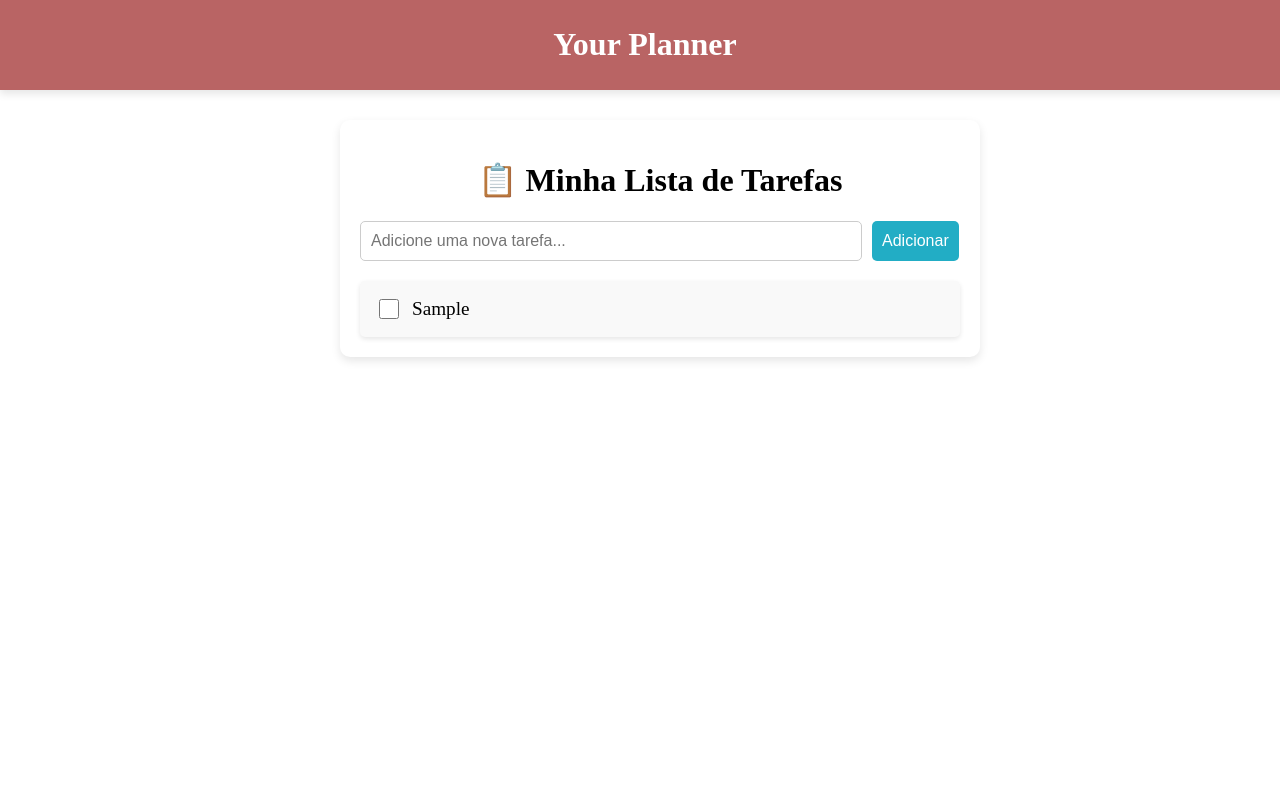
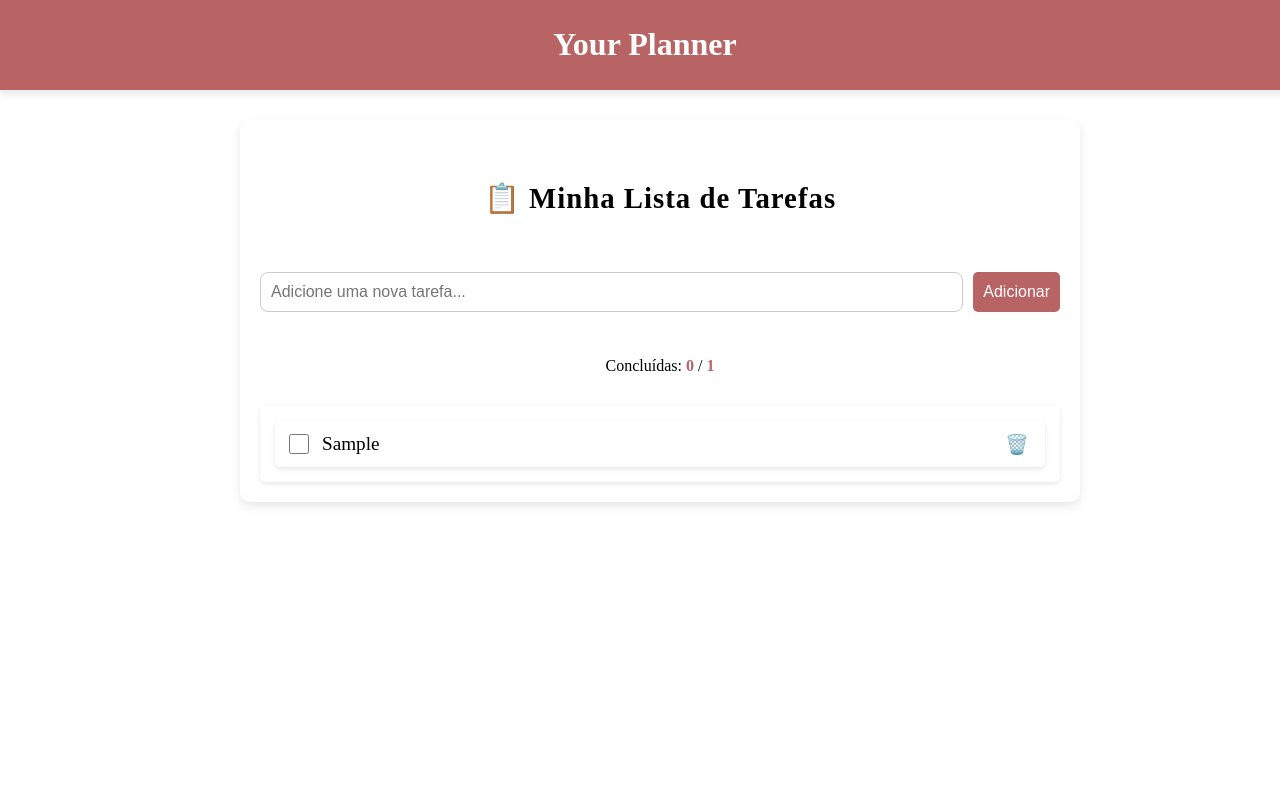
Before and after one commit to larissabenvenuti/MindAlign, a React (Vite) app: page /list in a window 1280 px wide. Both pictures are taken after typing "Sample" into the empty fields and a click on the button "Adicionar". Shown: the top 800 px of the page. Built offline with nearby package versions, Linux system fonts and the light colour scheme.

Commit message:
List Changes

```diff
--- a/src/pages/Calendar/calendar.jsx
+++ b/src/pages/Calendar/calendar.jsx
@@ -21,7 +21,7 @@ export const CalendarContainer = styled.div`
 `;
 
 export const CalendarWrapper = styled.div`
-  width: 100%;
+  width: 90%;
   padding: 20px;
   display: flex;
   flex-direction: column;
@@ -32,7 +32,7 @@ export const CalendarWrapper = styled.div`
 export const CalendarGrid = styled.div`
   display: grid;
   grid-template-columns: repeat(auto-fit, minmax(300px, 1fr));
-  gap: 20px;
+  gap: 50px;
   width: 100%;
 
   @media (max-width: 768px) {
@@ -42,9 +42,8 @@ export const CalendarGrid = styled.div`
 
 export const CalendarLabel = styled.h3`
   font-size: 1.8rem;
-  font-style: italic;
+  font-weight: bold;
   margin-bottom: 25px;
-  font-weight: normal;
   color: ${colors.text};
   padding: 12px;
   display: inline-block;
@@ -65,7 +64,7 @@ export const Today = styled.div`
     border: 2px solid ${colors.primary};
     color: ${colors.white};
     font-size: 1rem;
-    padding: 8px 12px;
+    padding: 5px 7px;
     cursor: pointer;
     transition: background-color 0.3s ease, border-color 0.3s ease;
     border-radius: 8px;
@@ -91,7 +90,7 @@ export const Today = styled.div`
     transition: background-color 0.2s ease, transform 0.2s ease;
 
     &:hover {
-      transform: scale(1.05);
+      transform: scale(1.06);
     }
   }
 
--- a/src/pages/List/index.jsx
+++ b/src/pages/List/index.jsx
@@ -2,6 +2,7 @@ import React, { useState, useEffect } from "react";
 import {
   ListContainer,
   ListWrapper,
+  ListLabel,
   ListCard,
   ListHeader,
   ListContent,
@@ -9,6 +10,9 @@ import {
   Input,
   TaskItem,
   Checkbox,
+  TaskCounter,
+  EmptyState,
+  DeleteButton
 } from "./list";
 
 export default function List() {
@@ -44,11 +48,19 @@ export default function List() {
     setTasks(updatedTasks);
   };
 
+  const handleDeleteTask = (index) => {
+    const updatedTasks = tasks.filter((_, i) => i !== index);
+    setTasks(updatedTasks);
+  };
+
+  const completedTasks = tasks.filter(task => task.completed).length;
+  const totalTasks = tasks.length;
+
   return (
     <ListContainer>
       <ListWrapper>
         <ListHeader>
-          <h1>📋 Minha Lista de Tarefas</h1>
+          <ListLabel>📋 Minha Lista de Tarefas</ListLabel>
         </ListHeader>
         <ListContent>
           <div className="task-input">
@@ -60,6 +72,13 @@ export default function List() {
             />
             <AddButton onClick={handleAddTask}>Adicionar</AddButton>
           </div>
+          {totalTasks === 0 ? (
+            <EmptyState>🎉 Nenhuma tarefa pendente! Adicione uma nova.</EmptyState>
+          ) : (
+            <>
+              <TaskCounter>
+                Concluídas: <span>{completedTasks}</span> / <span>{totalTasks}</span>
+              </TaskCounter>
               <div className="task-list">
                 {tasks.map((task, index) => (
                   <ListCard key={index}>
@@ -70,10 +89,13 @@ export default function List() {
                         onChange={() => handleToggleTask(index)}
                       />
                       <span>{task.text}</span>
+                      <DeleteButton onClick={() => handleDeleteTask(index)}>🗑️</DeleteButton>
                     </TaskItem>
                   </ListCard>
                 ))}
               </div>
+            </>
+          )}
         </ListContent>
       </ListWrapper>
     </ListContainer>
--- a/src/pages/List/list.jsx
+++ b/src/pages/List/list.jsx
@@ -1,4 +1,17 @@
 import styled from "styled-components";
+
+const colors = {
+  primary: "#b96464",
+  primaryHover: "#a15555",
+  secondary: "#858585",
+  background: "#ececec",
+  text: "#000",
+  white: "#fff",
+  shadow: "rgba(0, 0, 0, 0.1)",
+  highlight: "#22adc5",
+  highlightHover: "#1a8c9c",
+  border: "#ccc",
+};
 
 export const ListContainer = styled.div`
   margin-top: 100px;
@@ -8,20 +21,30 @@ export const ListContainer = styled.div`
   justify-content: center;
   align-items: flex-start;
   padding: 20px;
-
   @media (max-width: 767px) {
     margin-top: 80px;
     padding: 10px;
   }
 `;
 
+export const ListLabel = styled.h3`
+  font-size: 1.8rem;
+  font-weight: bold;
+  margin-bottom: 25px;
+  color: ${colors.text};
+  padding: 12px;
+  display: inline-block;
+  letter-spacing: 1px;
+  position: relative;
+`;
+
 export const ListWrapper = styled.div`
   width: 100%;
-  max-width: 600px;
-  background: #ffffff;
+  max-width: 800px;
+  background: ${colors.white};
   padding: 20px;
   border-radius: 10px;
-  box-shadow: 0 4px 10px rgba(0, 0, 0, 0.1);
+  box-shadow: 0 4px 10px ${colors.shadow};
 
   .task-input {
     display: flex;
@@ -46,73 +69,70 @@ export const ListHeader = styled.div`
 
   h1 {
     font-size: 2rem;
+    color: ${colors.primary};
   }
 `;
 
 export const ListContent = styled.div`
-  .task-input {
-    width: 100%;
-  }
-
-  .task-list {
-    width: 100%;
-  }
+  width: 100%;
+  display: flex;
+  flex-direction: column;
+  gap: 15px;
 `;
 
 export const Input = styled.input`
-  width: 80%;
+  width: 90%;
   padding: 10px;
   font-size: 1rem;
-  border-radius: 5px;
-  border: 1px solid #ccc;
+  border-radius: 8px;
+  border: 1px solid ${colors.border};
+  overflow: hidden;
 `;
 
 export const AddButton = styled.button`
   padding: 10px;
   font-size: 1rem;
-  background-color: #22adc5;
-  color: white;
+  background-color: ${colors.primary};
+  color: ${colors.white};
   border: none;
   border-radius: 5px;
   cursor: pointer;
   transition: background-color 0.3s ease;
 
   &:hover {
-    background-color: #1a8c9c;
+    background-color: ${colors.primaryHover};
   }
 `;
 
 export const ListCard = styled.div`
   padding: 15px;
-  background-color: #f9f9f9;
+  background-color: ${colors.white};
   border-radius: 5px;
-  box-shadow: 0 2px 5px rgba(0, 0, 0, 0.1);
+  box-shadow: 0 2px 5px ${colors.shadow};
   display: flex;
   align-items: center;
   justify-content: space-between;
 
   span {
     font-size: 1.2rem;
+    color: ${colors.text};
   }
 `;
 
 export const TaskItem = styled.div`
+  position: relative;
   display: flex;
   align-items: center;
   gap: 10px;
   width: 100%;
+  background-color: ${colors.white};
+  padding: 10px;
+  border-radius: 5px;
+  box-shadow: 0 2px 5px ${colors.shadow};
 
   span {
     text-decoration: ${(props) => (props.completed ? "line-through" : "none")};
-    color: ${(props) => (props.completed ? "#888" : "#000")};
-  }
-
-  button {
-    background: none;
-    border: none;
-    color: red;
-    font-size: 1.2rem;
-    cursor: pointer;
+    color: ${(props) => (props.completed ? colors.secondary : colors.text)};
   }
 `;
 
@@ -120,4 +140,43 @@ export const Checkbox = styled.input`
   width: 20px;
   height: 20px;
   cursor: pointer;
+  accent-color: ${colors.primary};
 `;
+
+export const TaskCounter = styled.p`
+  font-size: 1rem;
+  color: ${colors.text};
+  text-align: center;
+  margin-top: 10px;
+
+  span {
+    font-weight: bold;
+    color: ${colors.primary};
+  }
+`;
+
+export const EmptyState = styled.div`
+  text-align: center;
+  font-size: 1.2rem;
+  color: ${colors.secondary};
+  margin-top: 20px;
+  padding: 20px;
+  border-radius: 5px;
+  background: ${colors.white};
+  box-shadow: 0 2px 5px ${colors.shadow};
+`;
+
+export const DeleteButton = styled.button`
+  position: absolute;
+  right: 10px;
+  top: 50%;
+  transform: translateY(-50%);
+  background: none;
+  border: none;
+  color: red;
+  cursor: pointer;
+  font-size: 1.2rem;
+  &:hover {
+    color: darkred;
+  }
+`;
```
Lines whose indentation alone changed are shown as unchanged.
